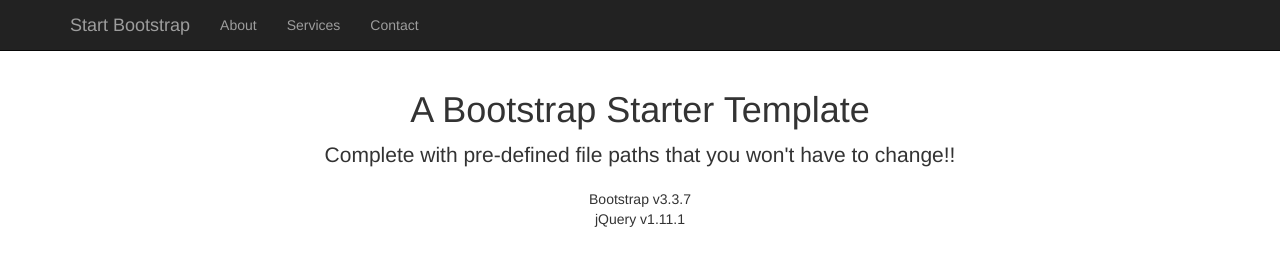
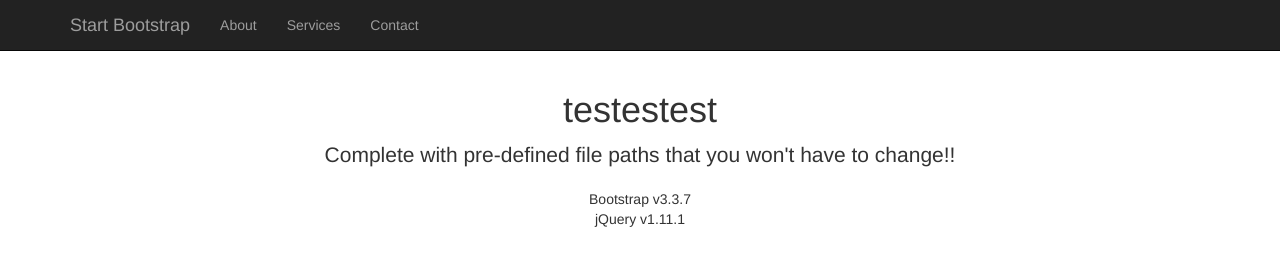
Before and after one commit to CreativeRob/RightClick, a plain HTML site: page index.html in a window 1280 px wide. Drawn offline with Linux system fonts and the light colour scheme.

Commit message:
commit test from atom

```diff
--- a/index.html
+++ b/index.html
@@ -70,7 +70,7 @@
 
         <div class="row">
             <div class="col-lg-12 text-center">
-                <h1>A Bootstrap Starter Template</h1>
+                <h1>testestest</h1>
                 <p class="lead">Complete with pre-defined file paths that you won't have to change!!</p>
                 <ul class="list-unstyled">
                     <li>Bootstrap v3.3.7</li>
```
